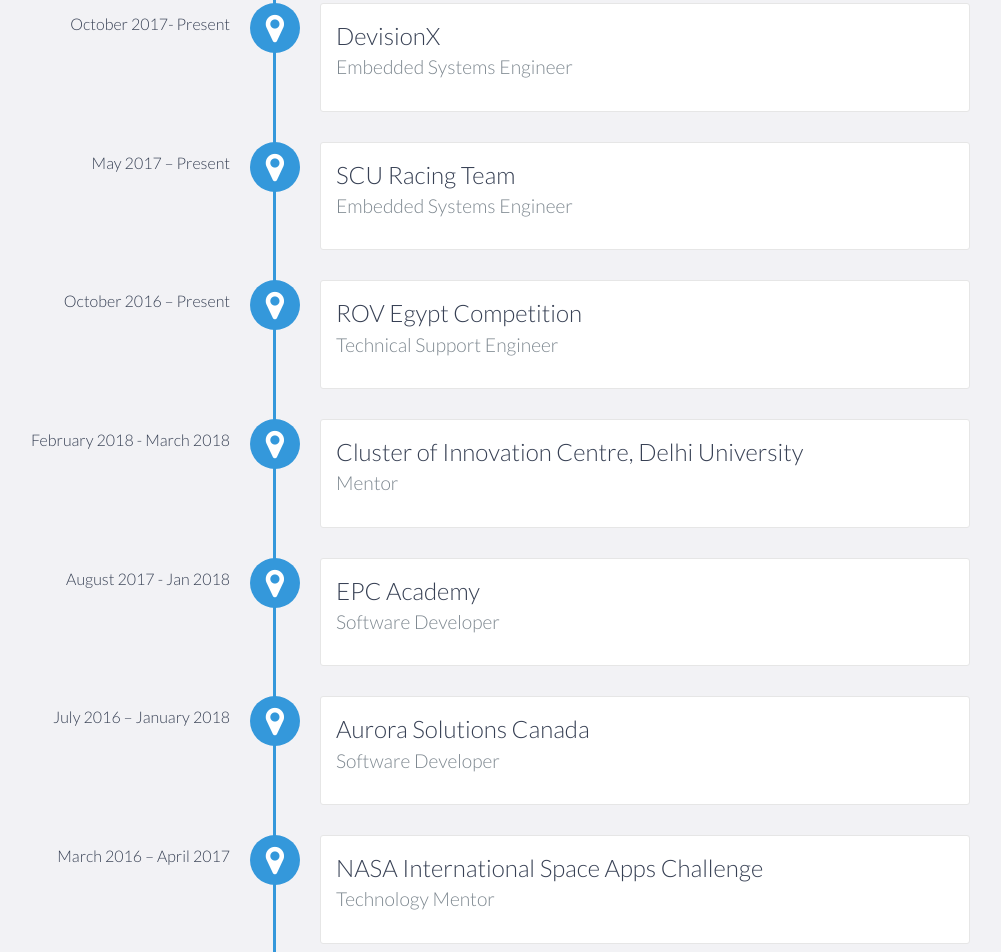
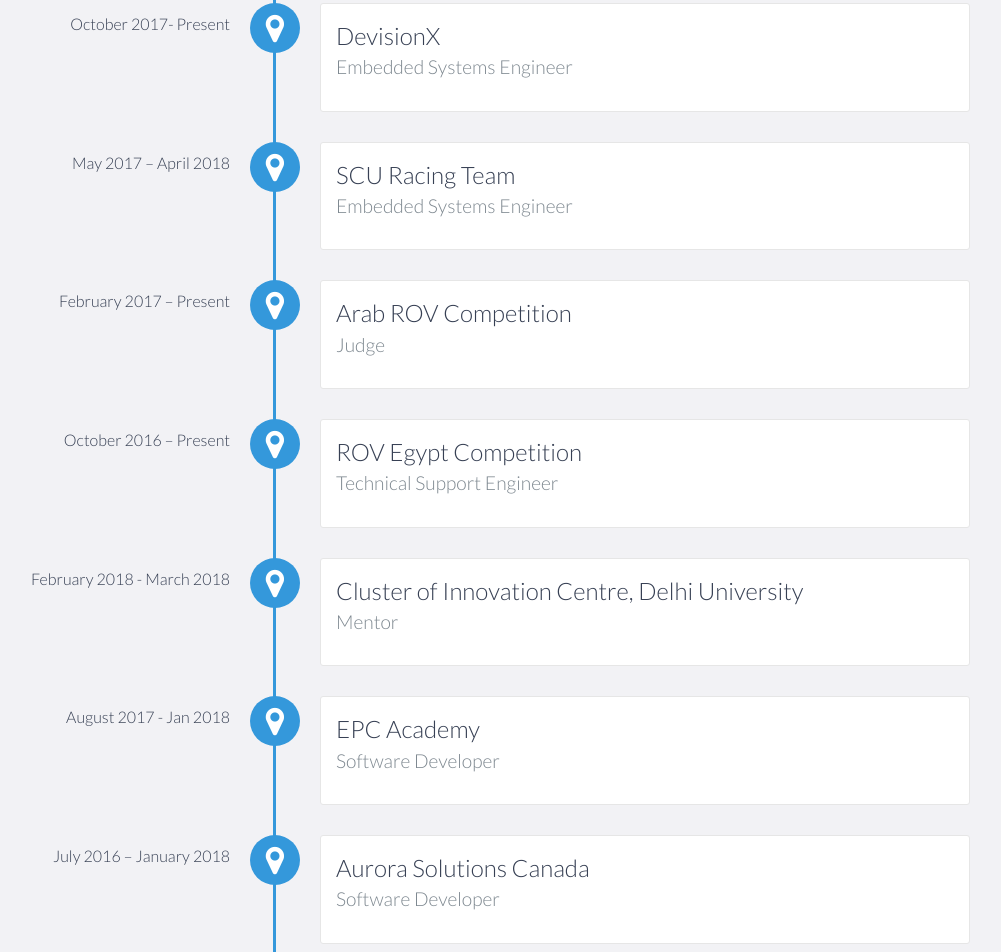
Before and after one commit to MohammedRashad/MohammedRashad.github.io, a website: page index.html in a window 1280 px wide. Shown: the part 1861-2813 px from the top of the page, without its empty margins (170-1171 px from the left). Drawn offline with nearby package versions, Linux system fonts and the light colour scheme.

Commit message:
Update index.html

```diff
--- a/index.html
+++ b/index.html
@@ -119,10 +119,14 @@
 
             </div>
 
-            <div data-date="May 2017 – Present">
+            <div data-date="May 2017 – April 2018">
                 <h3>SCU Racing Team</h3>
                 <h4>Embedded Systems Engineer</h4>
 
+            </div>
+            <div data-date="February 2017 – Present">
+                <h3>Arab ROV Competition</h3>
+                <h4>Judge</h4>
             </div>
 
             <div data-date="October 2016 – Present">
```
